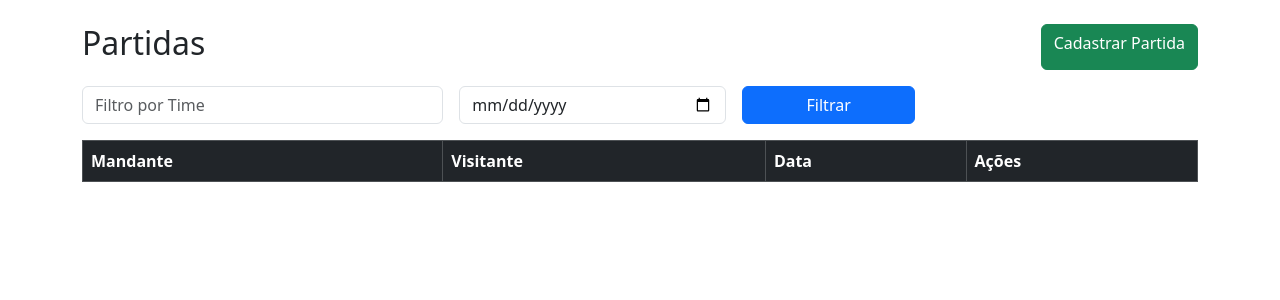
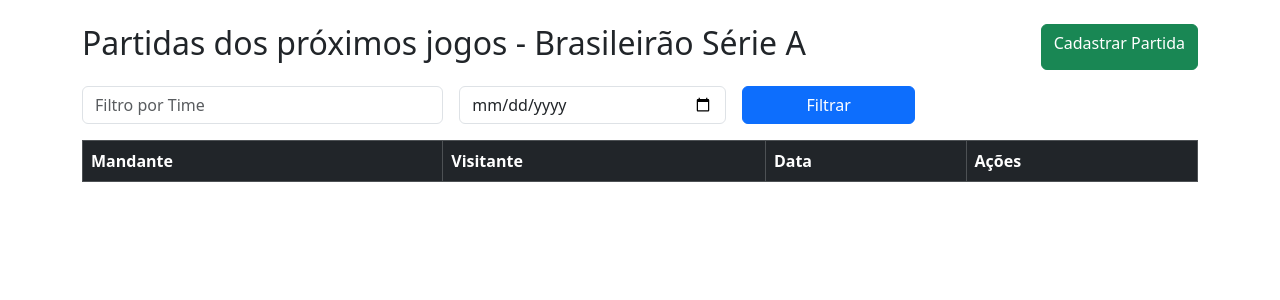
Before and after one commit to anaa-amaral/futebol_em_crud, a PHP site: page /public/partidas/read.php in a window 1280 px wide. Shown: the part 56-356 px from the top of the page. Run offline with PHP 8.4, Linux system fonts and the light colour scheme; data comes from the database, SQL or seed files in the repository; data that the repository does not hold is empty.

Commit message:
add - atualizando o nome da página

```diff
--- a/public/partidas/read.php
+++ b/public/partidas/read.php
@@ -82,7 +82,7 @@ $result = $stmt->get_result();
 ?>
 
 <div class="d-flex justify-content-between mb-3">
-    <h2>Partidas</h2>
+    <h2>Partidas dos próximos jogos - Brasileirão Série A</h2>
     <a class="btn btn-success" href="create.php">Cadastrar Partida</a>
 </div>
 
```
